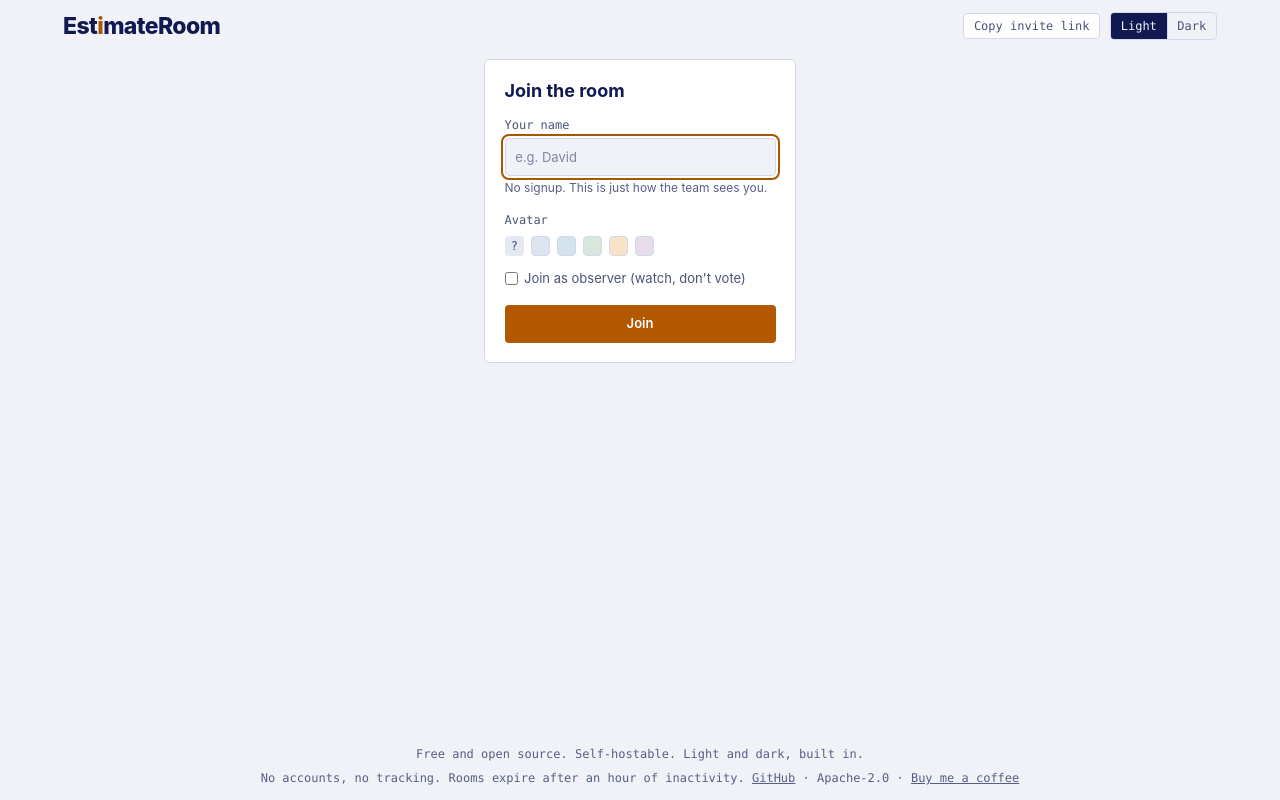
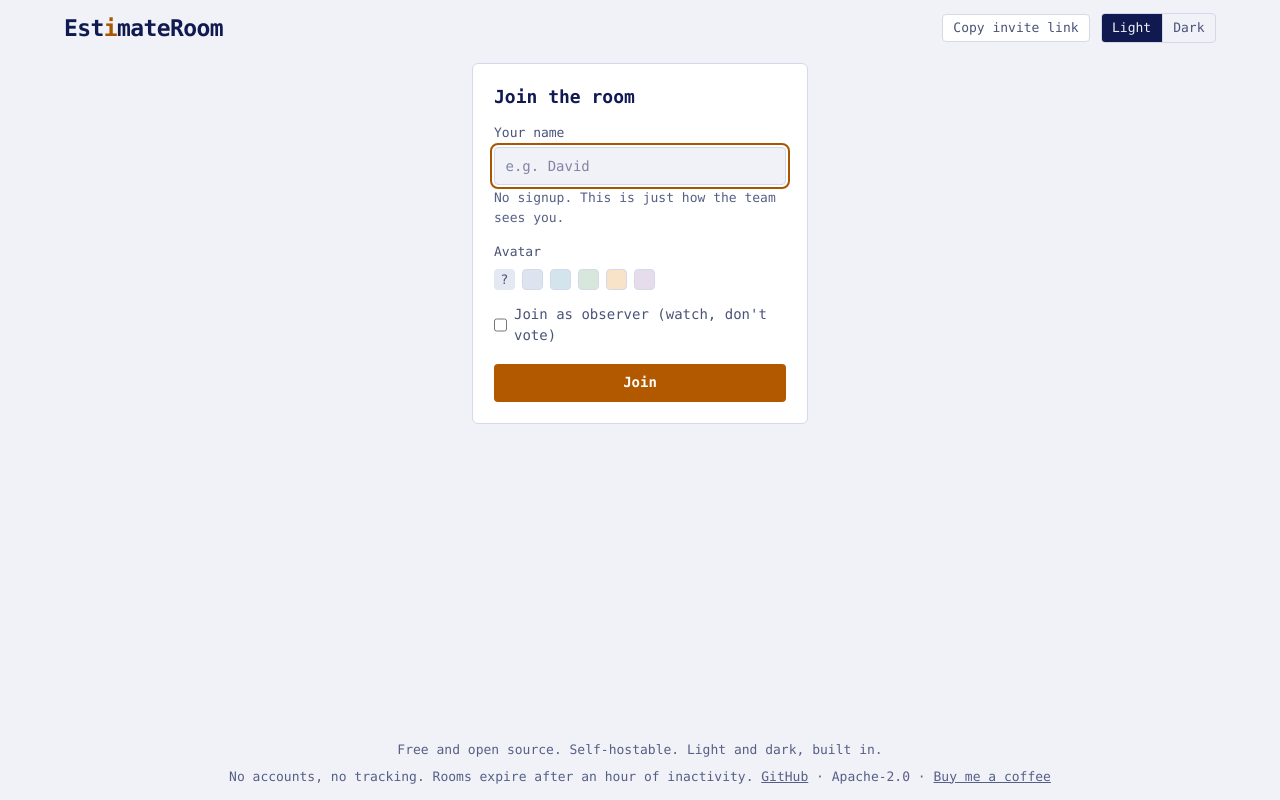
Before and after one commit to arshrangi/estimateroom, a Nuxt app: page /r/1 in a window 1280 px wide. Built offline with nearby package versions, Linux system fonts and the light colour scheme.

Commit message:
Set the whole UI in mono and step the type scale up

```diff
--- a/app/assets/css/main.css
+++ b/app/assets/css/main.css
@@ -6,13 +6,12 @@
 
 @theme {
   /* Type families */
-  --font-sans: -apple-system, "Segoe UI", system-ui, sans-serif;
   --font-mono: ui-monospace, "SF Mono", "JetBrains Mono", "Cascadia Mono", Menlo, Consolas, monospace;
 
   /* Type scale (size + line-height where meaningful) */
-  --text-label-caps: 10.5px;
-  --text-meta: 12px;
-  --text-body: 13px;
+  --text-label-caps: 11px;
+  --text-meta: 13px;
+  --text-body: 14px;
   --text-body--line-height: 1.5;
   --text-vote: 16px;
   --text-heading: 18px;
@@ -89,7 +88,7 @@
 html {
   background-color: var(--color-bg);
   color: var(--color-ink);
-  font-family: var(--font-sans);
+  font-family: var(--font-mono);
   font-size: var(--text-body);
   line-height: 1.5;
 }
--- a/app/components/SpreadSummary.vue
+++ b/app/components/SpreadSummary.vue
@@ -34,7 +34,7 @@ const grade = computed(() => (store.deck ? spreadGrade(votes.value, store.deck)
         <span
           id="spread-tooltip"
           role="tooltip"
-          class="pointer-events-none invisible absolute bottom-full left-1/2 z-10 mb-1.5 w-60 -translate-x-1/2 rounded-sm border border-line bg-surface px-2.5 py-1.5 text-left font-sans text-meta normal-case text-ink-soft opacity-0 transition-opacity group-focus-within:visible group-focus-within:opacity-100 group-hover:visible group-hover:opacity-100"
+          class="pointer-events-none invisible absolute bottom-full left-1/2 z-10 mb-1.5 w-60 -translate-x-1/2 rounded-sm border border-line bg-surface px-2.5 py-1.5 text-left text-meta normal-case text-ink-soft opacity-0 transition-opacity group-focus-within:visible group-focus-within:opacity-100 group-hover:visible group-hover:opacity-100"
         >
           How far apart the lowest and highest votes sit in this deck: neighbouring cards read low, two apart moderate, three or more high.
         </span>
```
